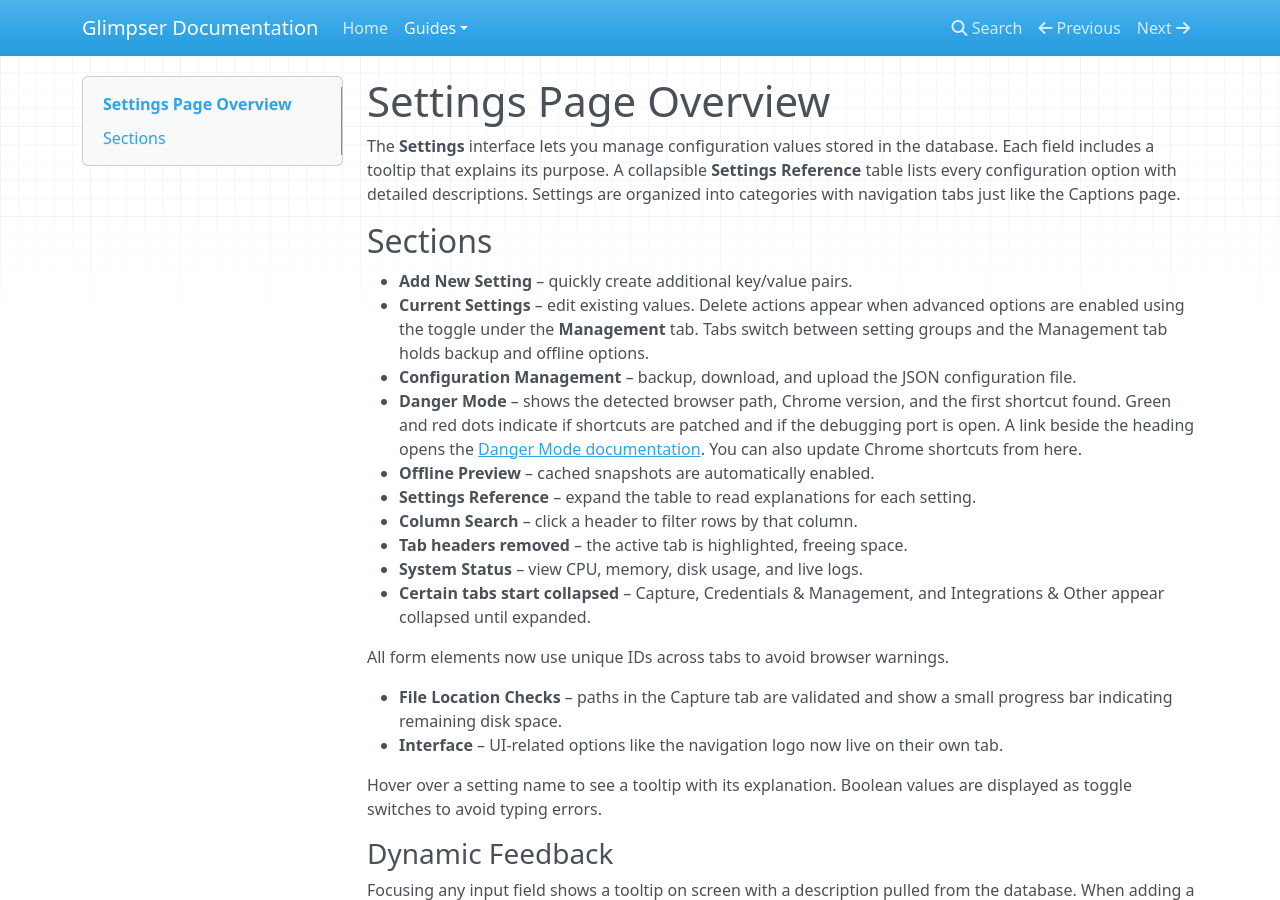
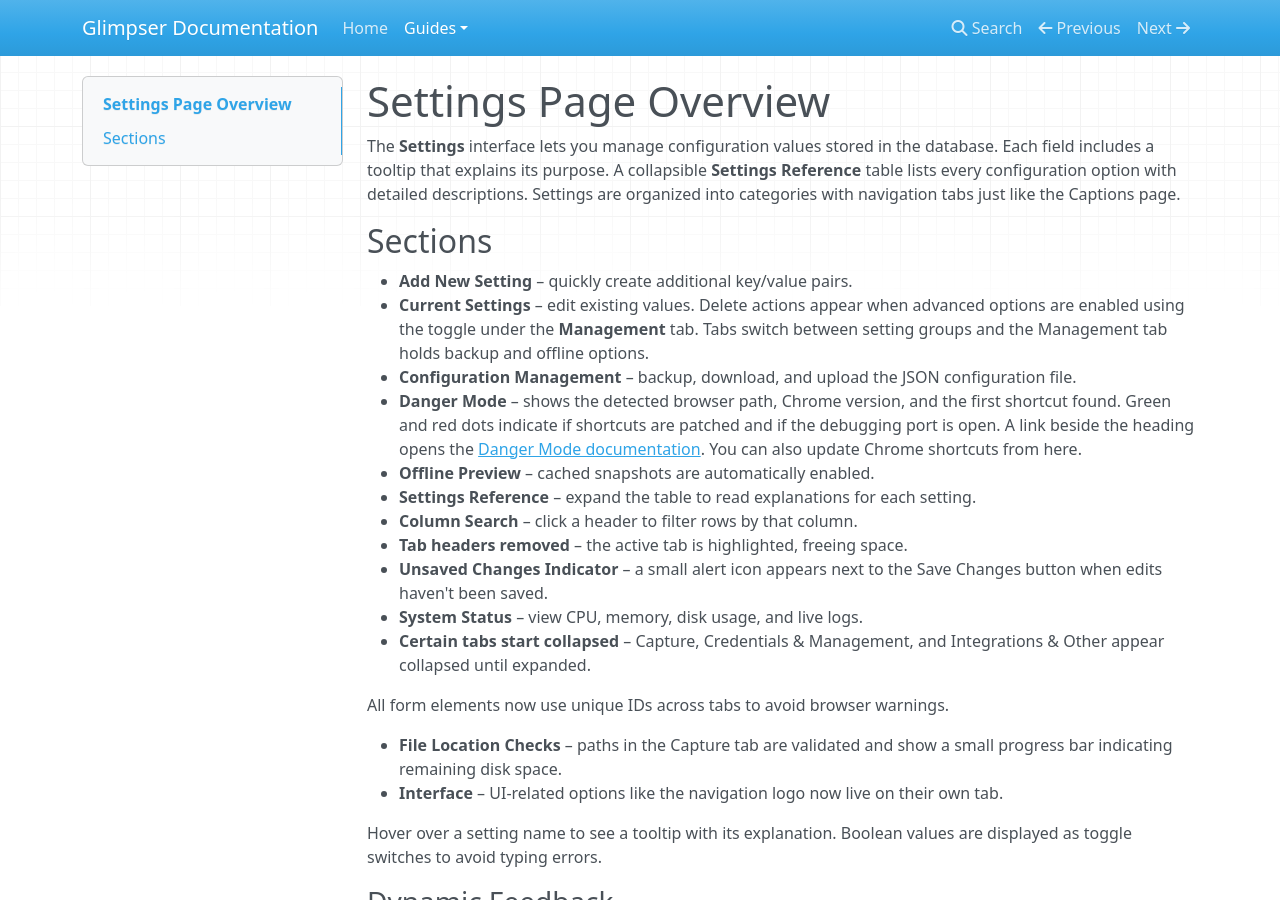
Before and after one commit to KristopherKubicki/glimpser, an MkDocs documentation site: the page built from docs/settings_page.md, in a window 1280 px wide and 900 px high. Built offline with MkDocs 1.6.1, drawn with Linux system fonts in a browser that asks for light colours; nearby versions of some CDN libraries.

Commit message:
feat(settings): warn about unsaved changes

```diff
--- a/app/static/css/style.css
+++ b/app/static/css/style.css
@@ -1917,6 +1917,12 @@
   color: orange;
 }
 
+.unsaved-icon {
+  vertical-align: middle;
+  margin-left: 0.25rem;
+  color: orange;
+}
+
 .feed-status tr.danger-disabled {
   opacity: 0.5;
 }
--- a/app/static/js/script.js
+++ b/app/static/js/script.js
@@ -21,6 +21,7 @@
 import { initAdvanced } from "./advanced.js";
 import { initCliHelp } from "./cli_help.js";
 import { initNetworkBanner } from "./network_banner.js";
+import { initUnsavedIndicator } from "./unsaved.js";
 
 initTemplates();
 initVideoControls();
@@ -46,4 +47,5 @@
 initAutocomplete();
 initCosts();
 initAdvanced();
+initUnsavedIndicator();
 initCliHelp();
--- a/docs/settings_page.md
+++ b/docs/settings_page.md
@@ -12,6 +12,8 @@
 - **Settings Reference** – expand the table to read explanations for each setting.
 - **Column Search** – click a header to filter rows by that column.
 - **Tab headers removed** – the active tab is highlighted, freeing space.
+- **Unsaved Changes Indicator** – a small alert icon appears next to the Save
+  Changes button when edits haven't been saved.
 - **System Status** – view CPU, memory, disk usage, and live logs.
 - **Certain tabs start collapsed** – Capture, Credentials & Management, and
   Integrations & Other appear collapsed until expanded.
```
Also changed, not shown: app/static/js/unsaved.js (added, +13 -0 lines), 2 other files.
